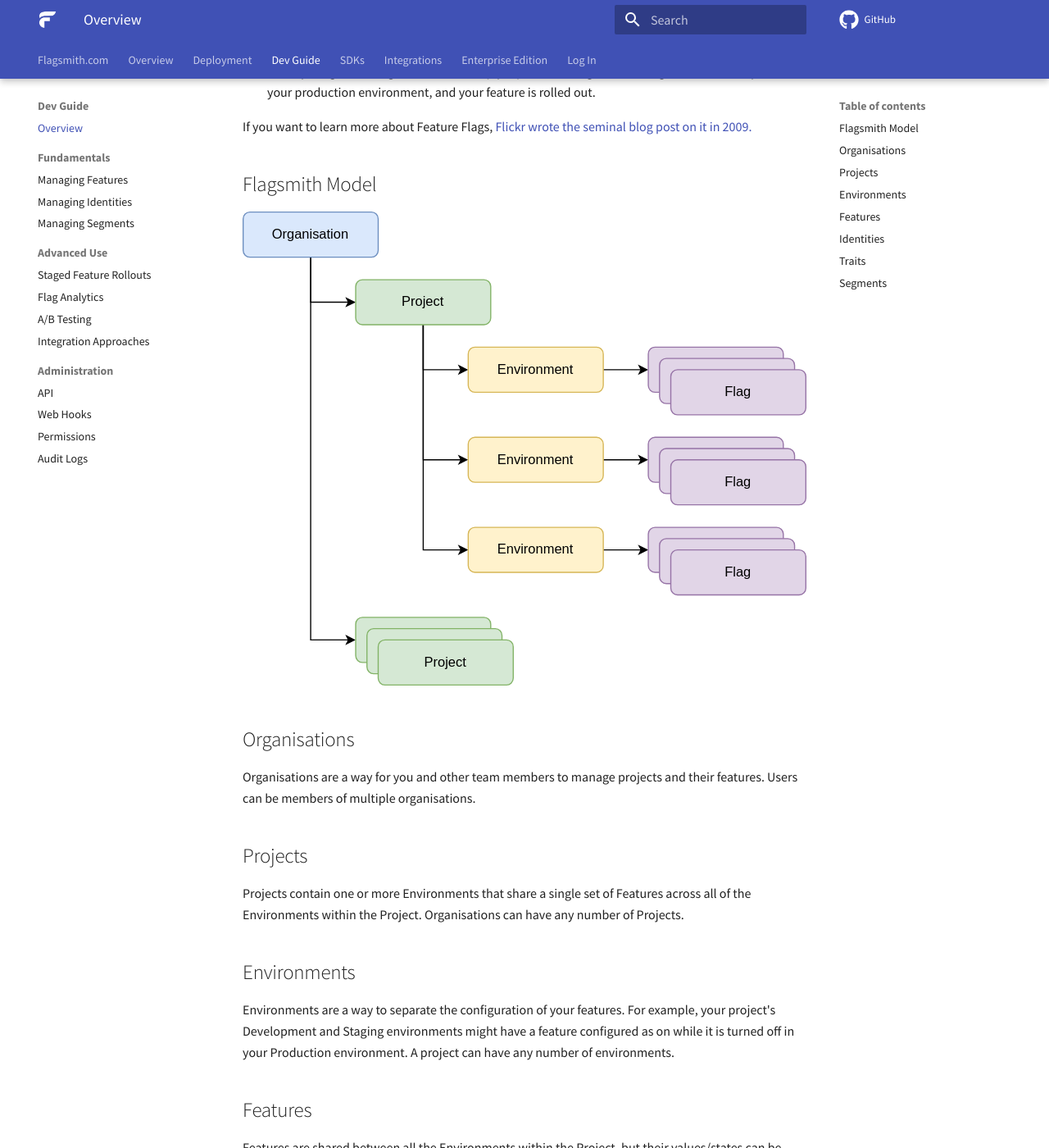
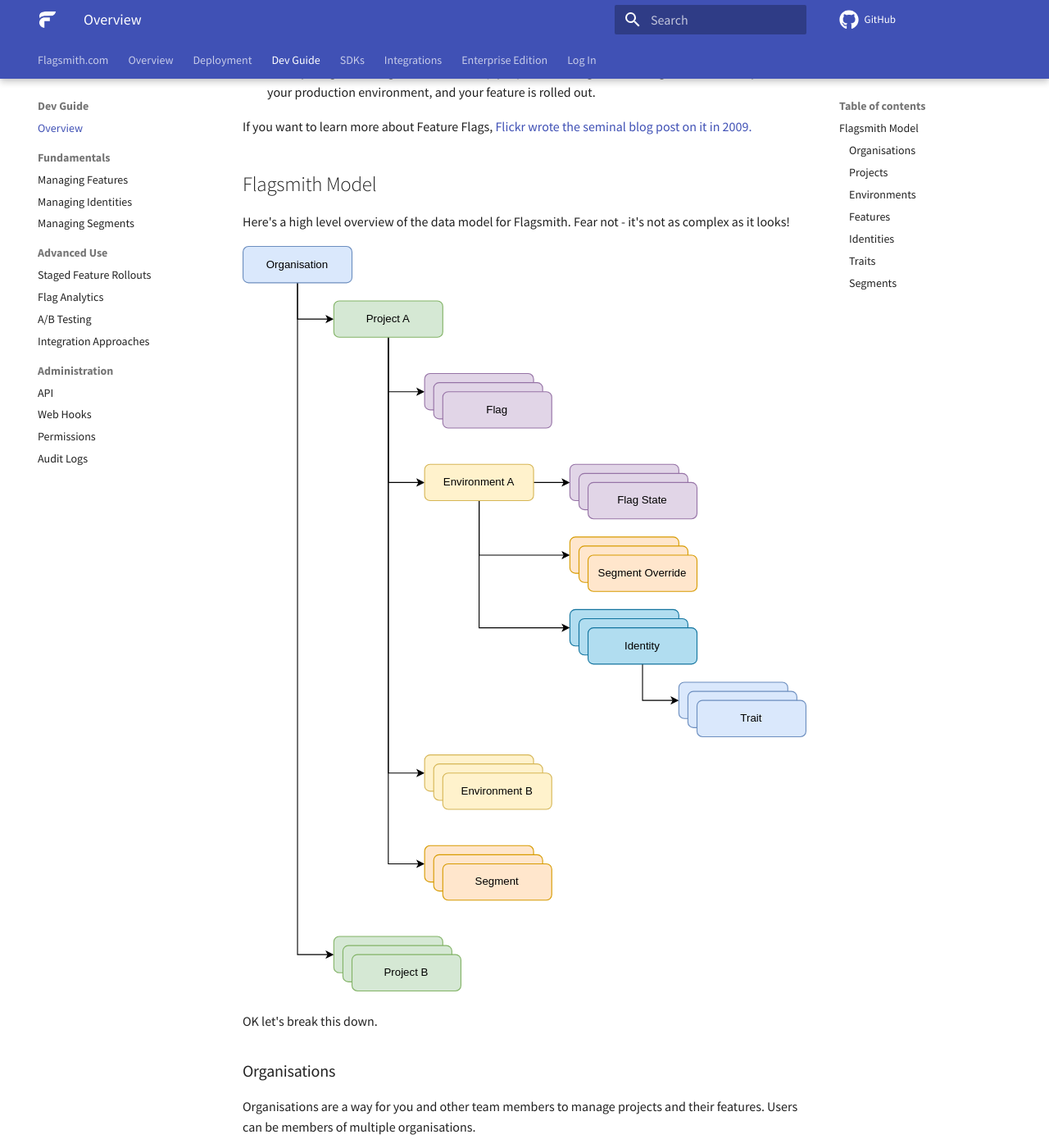
Before and after one commit to Flagsmith/flagsmith-docs, an MkDocs documentation site: the page built from docs/overview.md, in a window 1280 px wide and 1400 px high, scrolled down 593 px. Shown: the whole window at 82% size. Built offline with MkDocs 1.6.1 and Material for MkDocs 9.7.7, drawn with Linux system fonts in a browser that asks for light colours; comment, search, counter and statistics services are not loaded.

Commit message:
Better diagram

```diff
--- a/docs/overview.md
+++ b/docs/overview.md
@@ -15,31 +15,35 @@ If you want to learn more about Feature Flags, [Flickr wrote the seminal blog po
 
 ## Flagsmith Model
 
+Here's a high level overview of the data model for Flagsmith. Fear not - it's not as complex as it looks!
+
 <img src="/images/flagsmith-model.svg" width="100%"/>
 
-## Organisations
+OK let's break this down.
+
+### Organisations
 
 Organisations are a way for you and other team members to manage projects and their features. Users can be members of multiple organisations.
 
-## Projects
+### Projects
 
 Projects contain one or more Environments that share a single set of Features across all of the Environments within the Project. Organisations can have any number of Projects.
 
-## Environments
+### Environments
 
 Environments are a way to separate the configuration of your features. For example, your project's Development and Staging environments might have a feature configured as on while it is turned off in your Production environment. A project can have any number of environments.
 
-## Features
+### Features
 
 Features are shared between all the Environments within the Project, but their values/states can be modified between Environments.
 
-## Identities
+### Identities
 
 Identities are a particular user registration for one of your Project's environments. Registering identities within the client application allows you to manage features for individual users. Identity features can be overridden from your environment defaults. For example, joe@yourwebsite.com would be a different identity in your development environment to the one in production, and they can have different features enabled for each environment.
 
 For more info see [Identities](/managing-identities).
 
-## Traits
+### Traits
 
 You can store any number of Traits against an Identity. Traits are simple name:value pairs that can store any type of data. Some examples of traits that you might store against an Identity might be:
 
@@ -50,7 +54,7 @@ You can store any number of Traits against an Identity. Traits are simple name:v
 
 For more info see [Traits](/managing-identities/#identity-traits).
 
-## Segments
+### Segments
 
 Segments are a way to define a group of users by traits such as number of times logged in, device, location or any number of custom defined traits.
 
```
Also changed, not shown: docs/images/flagsmith-model.svg, 1 other file.
